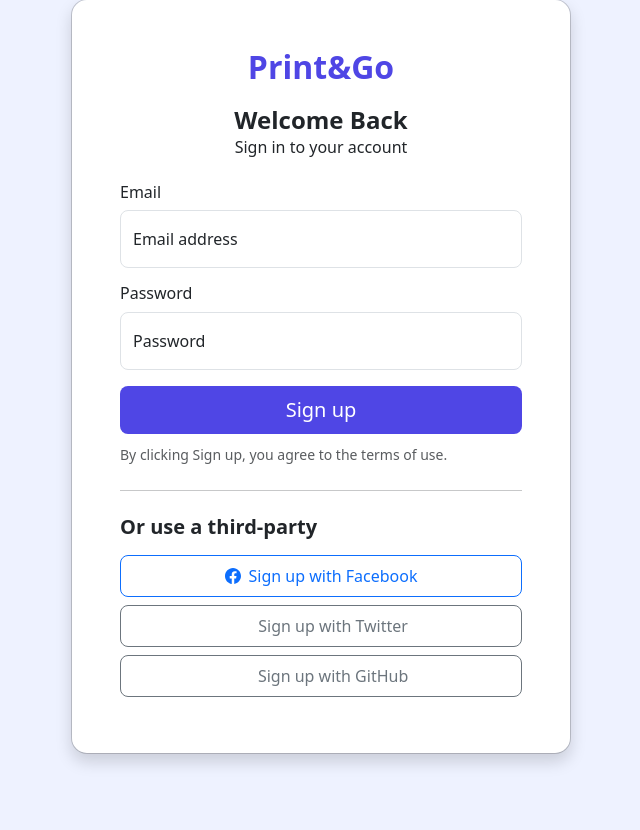
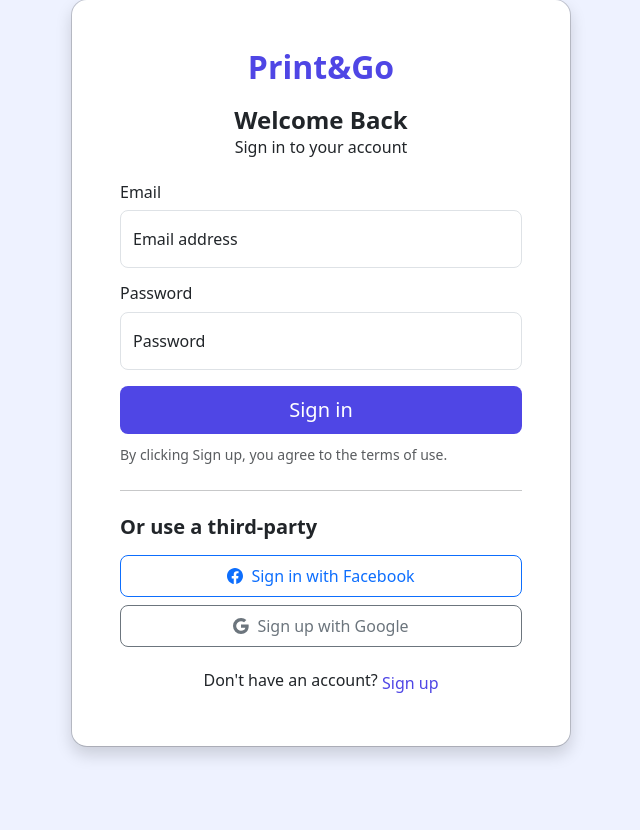
Before and after one commit to Loquitos13/PTAW, a PHP site: page /formulario.html in a window 1280 px wide. Shown: the part 77-907 px from the top of the page, without its empty margins (319-959 px from the left). After the commit the page ends 835 px from the top, so only its background shows below. Run offline with PHP 8.4, Linux system fonts and the light colour scheme.

Commit message:
customização da aba login

```diff
--- a/formulario.css
+++ b/formulario.css
@@ -10,3 +10,8 @@
     background-color: #4F46E5;
     color: white;
 }
+
+#SingLink {
+    color: #4F46E5;
+    text-decoration: none;
+}
--- a/formulario.html
+++ b/formulario.html
@@ -38,29 +38,35 @@
                             placeholder="Password">
                         <label for="floatingPassword">Password</label>
                     </div>
-                    <button class="w-100 mb-2 btn btn-lg rounded-3" id="btnSignUp" type="submit">Sign up</button>
+                    <button class="w-100 mb-2 btn btn-lg rounded-3" id="btnSignUp" type="submit">Sign in</button>
                     <small class="text-body-secondary">By clicking Sign up, you agree to the terms of use.</small>
                     <hr class="my-4">
                     <h2 class="fs-5 fw-bold mb-3">Or use a third-party</h2>
-                    <button class="w-100 py-2 mb-2 btn btn-outline-primary rounded-3 d-flex align-items-center justify-content-center" type="submit">
+                    <button
+                        class="w-100 py-2 mb-2 btn btn-outline-primary rounded-3 d-flex align-items-center justify-content-center"
+                        type="submit">
                         <svg xmlns="http://www.w3.org/2000/svg" width="16" height="16" fill="currentColor"
-                             class="bi bi-facebook" viewBox="0 0 16 16">
-                             <path d="M16 8.049c0-4.446-3.582-8.05-8-8.05C3.58 0-.002 3.603-.002 8.05c0 4.017 2.926 7.347 6.75 7.951v-5.625h-2.03V8.05H6.75V6.275c0-2.017 1.195-3.131 3.022-3.131.876 0 1.791.157 1.791.157v1.98h-1.009c-.993 0-1.303.621-1.303 1.258v1.51h2.218l-.354 2.326H9.25V16c3.824-.604 6.75-3.934 6.75-7.951" />
+                            class="bi bi-facebook" viewBox="0 0 16 16">
+                            <path
+                                d="M16 8.049c0-4.446-3.582-8.05-8-8.05C3.58 0-.002 3.603-.002 8.05c0 4.017 2.926 7.347 6.75 7.951v-5.625h-2.03V8.05H6.75V6.275c0-2.017 1.195-3.131 3.022-3.131.876 0 1.791.157 1.791.157v1.98h-1.009c-.993 0-1.303.621-1.303 1.258v1.51h2.218l-.354 2.326H9.25V16c3.824-.604 6.75-3.934 6.75-7.951" />
                         </svg>
-                        <span class="ms-2">Sign up with Facebook</span>
+                        <span class="ms-2">Sign in with Facebook</span>
                     </button>
-                    <button class="w-100 py-2 mb-2 btn btn-outline-secondary rounded-3" type="submit">
-                        <svg class="bi me-1" width="16" height="16">
-                            <use xlink:href="#twitter"></use>
+                    <button
+                        class="w-100 py-2 mb-2 btn btn-outline-secondary rounded-3 d-flex align-items-center justify-content-center"
+                        type="submit">
+                        <svg xmlns="http://www.w3.org/2000/svg" width="16" height="16" fill="currentColor"
+                            class="bi bi-google" viewBox="0 0 16 16">
+                            <path
+                                d="M15.545 6.558a9.4 9.4 0 0 1 .139 1.626c0 2.434-.87 4.492-2.384 5.885h.002C11.978 15.292 10.158 16 8 16A8 8 0 1 1 8 0a7.7 7.7 0 0 1 5.352 2.082l-2.284 2.284A4.35 4.35 0 0 0 8 3.166c-2.087 0-3.86 1.408-4.492 3.304a4.8 4.8 0 0 0 0 3.063h.003c.635 1.893 2.405 3.301 4.492 3.301 1.078 0 2.004-.276 2.722-.764h-.003a3.7 3.7 0 0 0 1.599-2.431H8v-3.08z" />
                         </svg>
-                        Sign up with Twitter
+                        <span class="ms-2">Sign up with Google</span>
                     </button>
-                    <button class="w-100 py-2 mb-2 btn btn-outline-secondary rounded-3" type="submit">
-                        <svg class="bi me-1" width="16" height="16">
-                            <use xlink:href="#github"></use>
-                        </svg>
-                        Sign up with GitHub
-                    </button>
+                    <div class="d-flex mt-4 justify-content-center">
+                        <h6>Don't have an account?</h6>
+                        &nbsp;
+                        <a id="SingLink" class="link-offset-1" href="">Sign up</a>
+                    </div>
                 </form>
             </div>
         </div>
```
